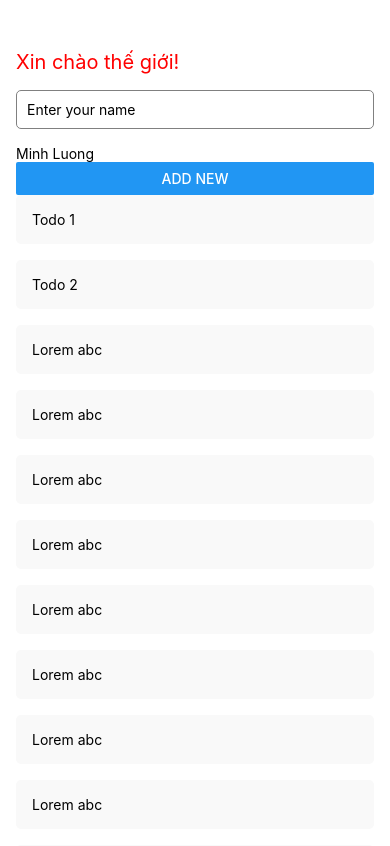
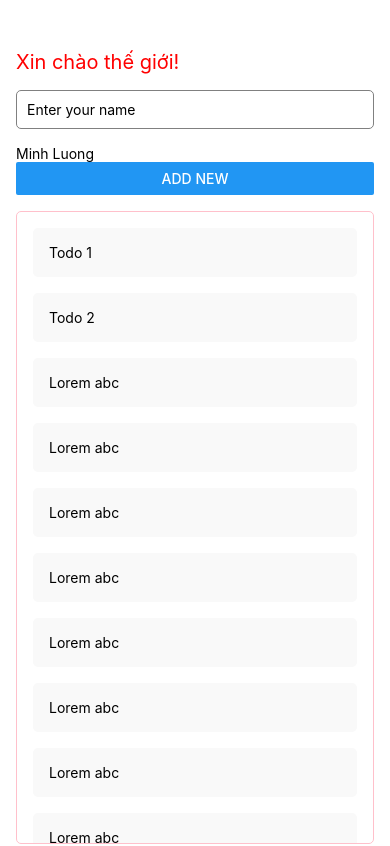
Before and after one commit to minhluongg/hoc-react-native, a React Native app: screen / in a window 390 px wide. Shown: the top 846 px of the page. Built offline with nearby package versions, Linux system fonts and the light colour scheme.

Commit message:
Video 32

```diff
--- a/App.tsx
+++ b/App.tsx
@@ -1,6 +1,14 @@
 import { StatusBar } from "expo-status-bar";
 import { useState } from "react";
-import { Alert, Button, StyleSheet, Text, TextInput, View } from "react-native";
+import {
+  Alert,
+  Button,
+  ScrollView,
+  StyleSheet,
+  Text,
+  TextInput,
+  View,
+} from "react-native";
 
 export default function App() {
   const [name, setName] = useState<string>("Minh Luong");
@@ -42,12 +50,22 @@ export default function App() {
           onPress={() => Alert.alert("Simple Button pressed")}
         />
       </View>
+      <ScrollView
+        style={{
+          borderColor: "pink",
+          borderWidth: 1,
+          padding: 16,
+          borderRadius: 5,
+          marginTop: 16,
+        }}
+      >
         {todoList &&
           todoList.map((todo) => (
             <View key={todo.id} style={styles.todo}>
               <Text>{todo.title}</Text>
             </View>
           ))}
+      </ScrollView>
       <StatusBar style="auto" />
     </View>
   );
```
Lines whose indentation alone changed are shown as unchanged.
